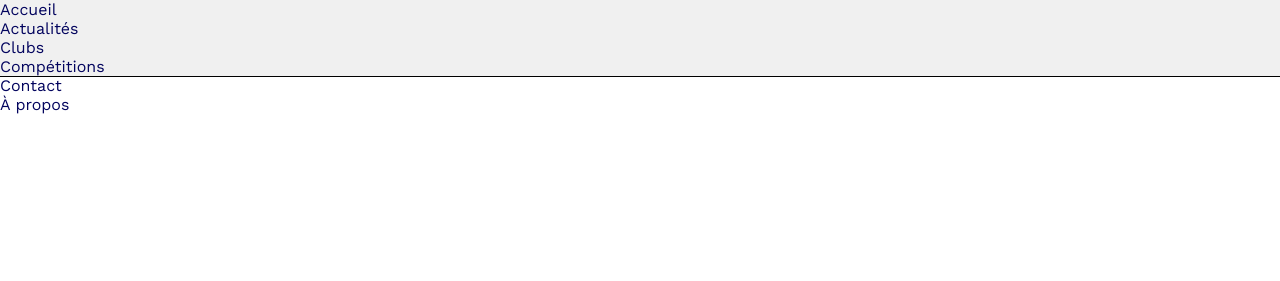
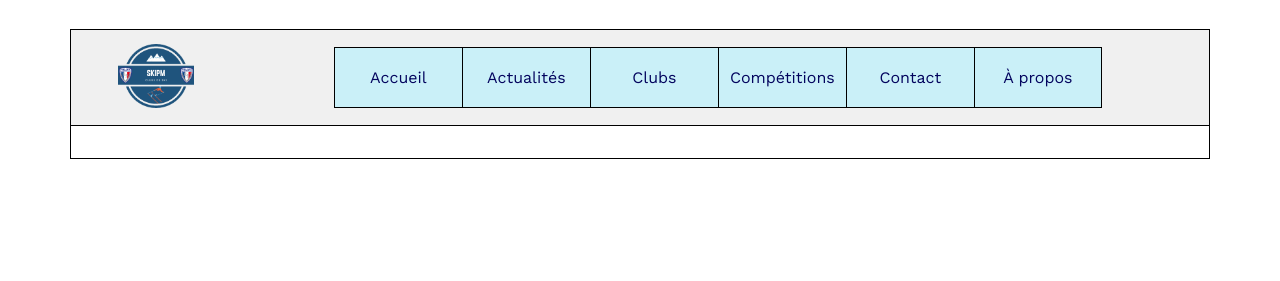
Before and after one commit to Etienne-Schmitt/SKI-PM, a Symfony app: template templates/home/homepage.html.twig in a window 1280 px wide. Shown: the part 19-300 px from the top of the page. Run offline with Twig, Linux system fonts and the light colour scheme; the template is opened without the code that fills it, so the values that code supplies are empty; style sheets or scripts are compiled from the project's sources; some libraries are stand-ins or nearby versions.

Commit message:
Finalize navbar structure and main layout

```diff
--- a/templates/base.html.twig
+++ b/templates/base.html.twig
@@ -11,10 +11,11 @@
 
     {% endblock %}
 </head>
-<body>
+<body class="container">
 <header class="navbar">
+    <div class="container">
         <div class="navbar-logo">
-        <img class="navbar-img" src="" alt="ski-pm logo">
+            <img class="navbar-img" src="{{ baseUri }}/assets/img/logo.png" alt="ski-pm logo">
         </div>
         <nav class="navbar-nav">
             <ul class="navbar-navigation">
@@ -38,6 +39,7 @@
                 </li>
             </ul>
         </nav>
+    </div>
 </header>
 <main class="main-content">
     {% block body %}
```
Lines whose indentation alone changed are shown as unchanged.
